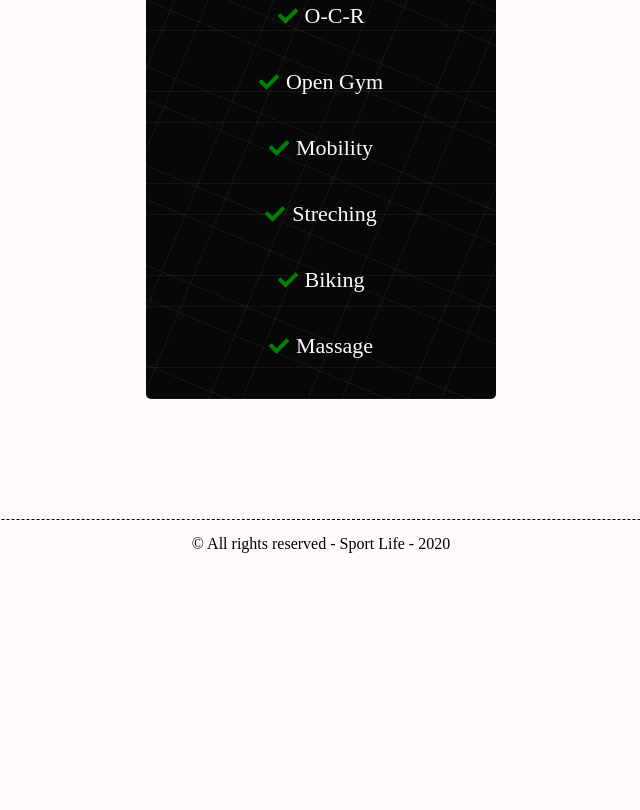
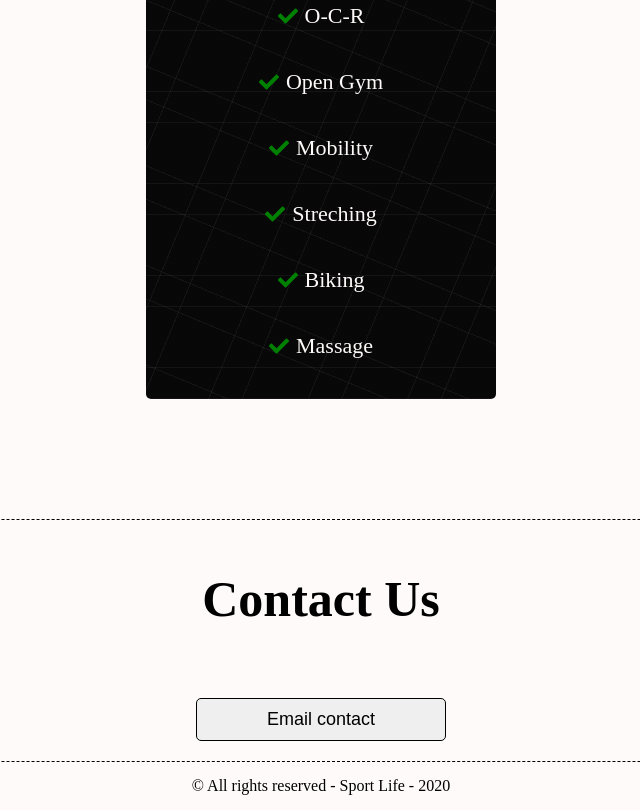
Before and after one commit to angeliquejeanne/Site-Sport-Life, a plain HTML site: page index.html in a window 1280 px wide. Shown: the part 5564-6374 px from the top of the page, without its empty margins (319-959 px from the left). Before the commit the page ends 6132 px from the top, so only its background shows below. Drawn offline with nearby package versions, Linux system fonts and the light colour scheme.

Commit message:
add modifs

```diff
--- a/index.html
+++ b/index.html
@@ -498,8 +498,13 @@
 
     </section>
 
+    <h2 class="title-contact">Contact Us</h2>
 
+    <section id="contact">
 
+        <button class="form-btn" onclick="location.href='mailto:email@gmail.com';">Email contact</button>
+
+    </section>
 
     <footer>
         <p>© All rights reserved - Sport Life - 2020 </p>
--- a/style.css
+++ b/style.css
@@ -697,7 +697,6 @@ h1 {
         width: 80%;
         display: inline;
     }
-
 }
 
 /* footer */
```
